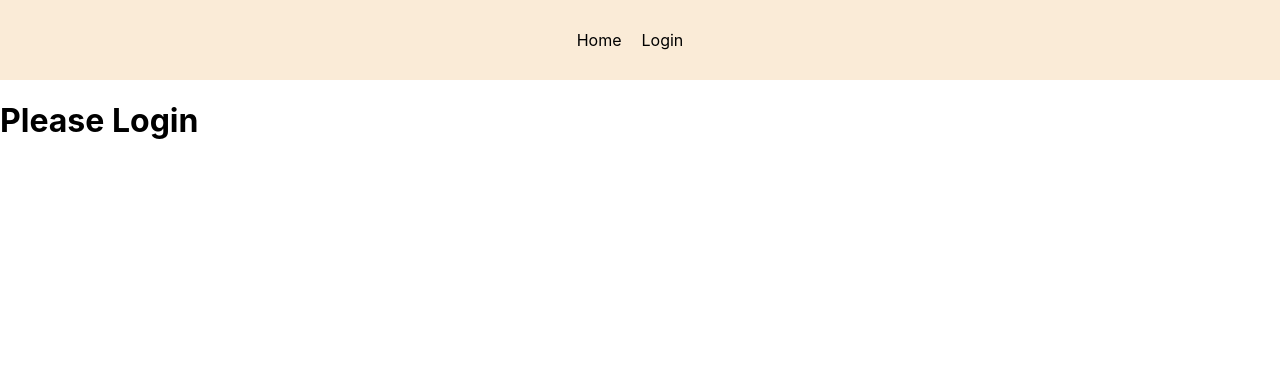
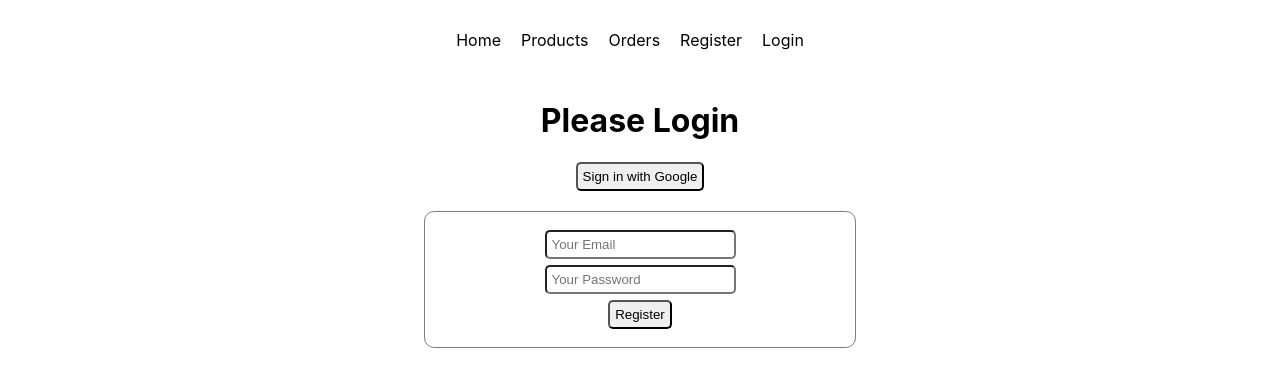
Before and after one commit to noman-swe/router-firebase-integration, a React (Create React App) app: page /login in a window 1280 px wide. Shown: the top 386 px of the page. Built offline with nearby package versions, Linux system fonts and the light colour scheme.

Commit message:
58-2 Create Use Firebase Hook For Shared Authentication

```diff
--- a/src/App.js
+++ b/src/App.js
@@ -1,9 +1,9 @@
-import logo from './logo.svg';
 import './App.css';
 import { Route, Routes } from 'react-router-dom';
 import Header from './components/Header/Header';
 import Login from './components/Login/Login';
 import Home from './components/Home/Home';
+import Register from './components/Register/Register';
 
 function App() {
   return (
@@ -12,6 +12,7 @@ function App() {
       <Routes>
         <Route path='/' element={<Home></Home>} >Home</Route>
         <Route path='/login' element={<Login></Login>}>Home</Route>
+        <Route path='/register' element={<Register></Register>}>Home</Route>
 
       </Routes>
 
--- a/src/components/Header/Header.css
+++ b/src/components/Header/Header.css
@@ -1,5 +1,5 @@
 .header {
-    background-color: antiquewhite;
+    /* background-color: antiquewhite; */
     height: 80px;
     text-align: center;
     display: flex;
@@ -16,5 +16,5 @@
 }
 
 .header nav a:hover {
-    color: goldenrod;
+    color: #FF641A;
 }
--- a/src/components/Header/Header.js
+++ b/src/components/Header/Header.js
@@ -7,6 +7,9 @@ const Header = () => {
         <div className='header'>
             <nav>
                 <Link to={'/'}>Home</Link>
+                <Link to={'/products'}>Products</Link>
+                <Link to={'/orders'}>Orders</Link>
+                <Link to={'/register'}>Register</Link>
                 <Link to={'/login'}>Login</Link>
             </nav>
         </div>
--- a/src/components/Login/Login.css
+++ b/src/components/Login/Login.css
@@ -0,0 +1,27 @@
+.login {
+    text-align: center;
+}
+
+form {
+    border: 1px solid gray;
+    height: fit-content;
+    width: 400px;
+    margin: 0 auto;
+    padding: 15px;
+    border-radius: 10px;
+}
+
+input {
+    padding: 5px;
+    margin: 3px;
+    border-radius: 5px;
+}
+
+button {
+    padding: 5px;
+    border-radius: 5px;
+}
+
+.other-sign-in-options {
+    margin: 20px;
+}
--- a/src/components/Login/Login.js
+++ b/src/components/Login/Login.js
@@ -1,9 +1,19 @@
 import React from 'react';
+import './Login.css';
 
 const Login = () => {
     return (
-        <div>
+        <div className='login'>
             <h1>Please Login</h1>
+            <div className="other-sign-in-options">
+                <button>Sign in with Google</button>
+            </div>
+            <form >
+                <input type="email" name="" id="" placeholder='Your Email' /> <br />
+                <input type="password" name="" id="" placeholder='Your Password' /> <br />
+                <input type="submit" value="Register" />
+            </form>
+
         </div>
     );
 };
--- /dev/null
+++ b/src/components/Register/Register.js
@@ -0,0 +1,17 @@
+import React from 'react';
+
+const Register = () => {
+    return (
+        <div>
+            <h2>Please Register Now</h2>
+            <form>
+                <input type="text" name="" id="" placeholder='Your Name' /> <br />
+                <input type="email" name="" id="" placeholder='Your Email' /> <br />
+                <input type="password" name="" id="" placeholder='Your Password' /> <br />
+                <input type="submit" value="register" />
+            </form>
+        </div>
+    );
+};
+
+export default Register;
```
Also changed, not shown: src/hooks/useFirebase.js (added, +17 -0 lines), src/components/Register/Register.css (added).
